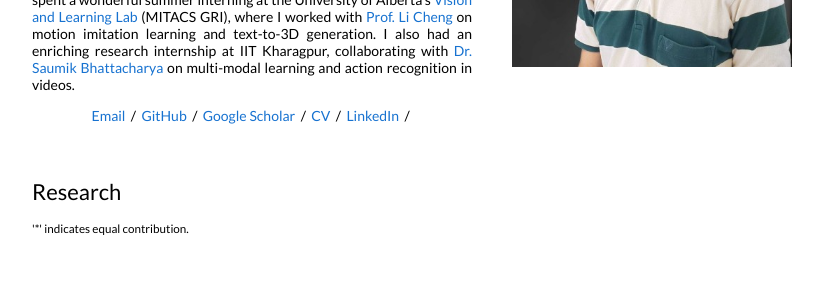
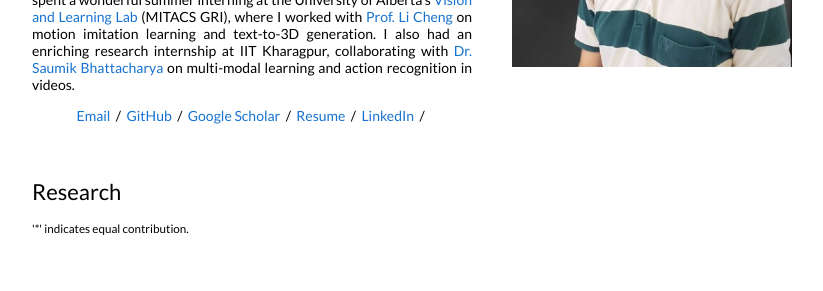
Before and after one commit to Soumyabrata2003/Soumyabrata2003.github.io, a Jekyll site: the page built from _posts/2025-08-09-soumya-tripcraft.markdown, in a window 1280 px wide. Shown: the part 310-601 px from the top of the page, without its empty margins (228-1051 px from the left). Built offline with Jekyll 4.4.1, drawn with Linux system fonts in a browser that asks for light colours.

Commit message:
Update default.html

```diff
--- a/_layouts/default.html
+++ b/_layouts/default.html
@@ -48,7 +48,7 @@
                 <a target="_blank" href="mailto:chaudhurisoumyabrata@gmail.com"> Email </a> &nbsp;/&nbsp;
                 <a href="https://github.com/Soumyabrata2003"> GitHub </a> &nbsp;/&nbsp;
                 <a href="https://scholar.google.com/citations?user=MW_HbuEAAAAJ&hl=en"> Google Scholar </a> &nbsp;/&nbsp;
-                <a href="https://drive.google.com/file/d/1WFrCWNG-4_SdjbTdHAJVmTnsK57TW2Q2/view?usp=sharing"> CV </a> &nbsp;/&nbsp;
+                <a href="https://drive.google.com/file/d/1aDClZ1iZ4hSDdrTX4-CnLlsvG392WZ0P/view?usp=sharing"> Resume </a> &nbsp;/&nbsp;
                 <a href="https://www.linkedin.com/in/soumyabrata-chaudhuri-b42333250/"> LinkedIn </a> &nbsp;/&nbsp
               </p>
             </td>
```
